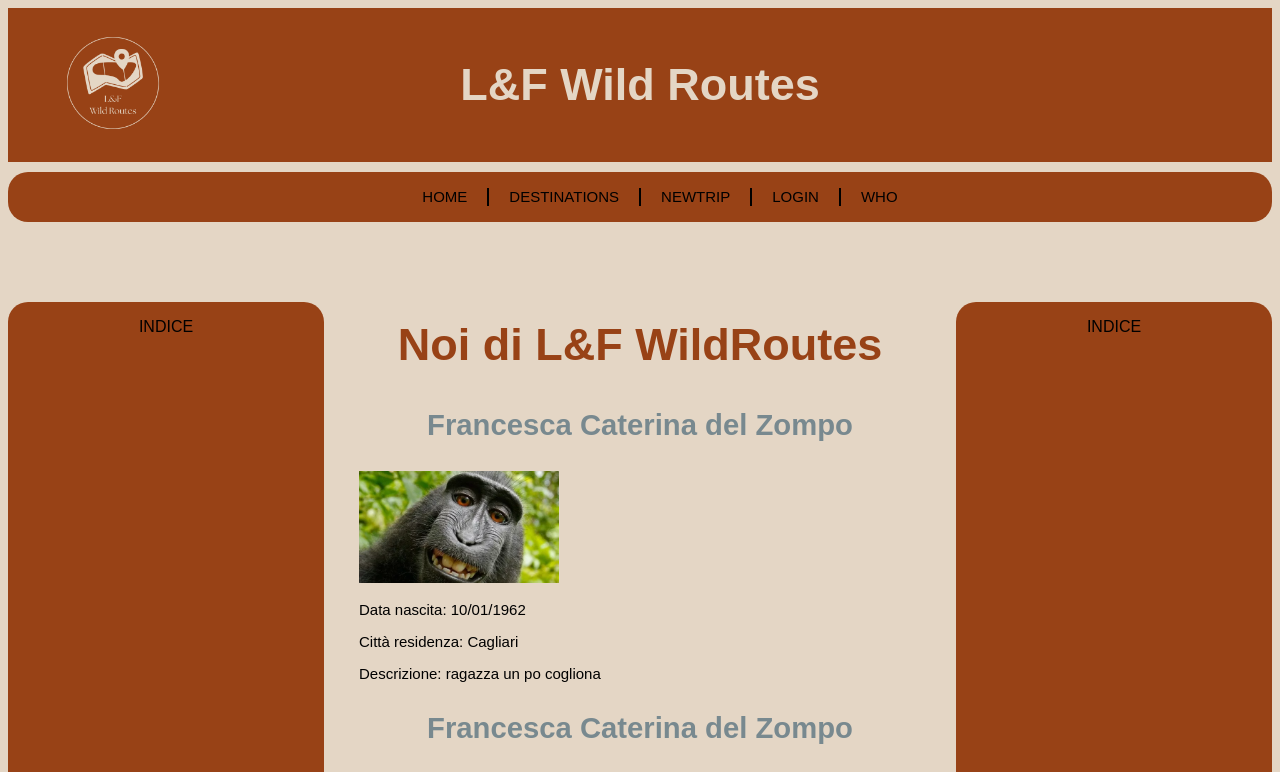
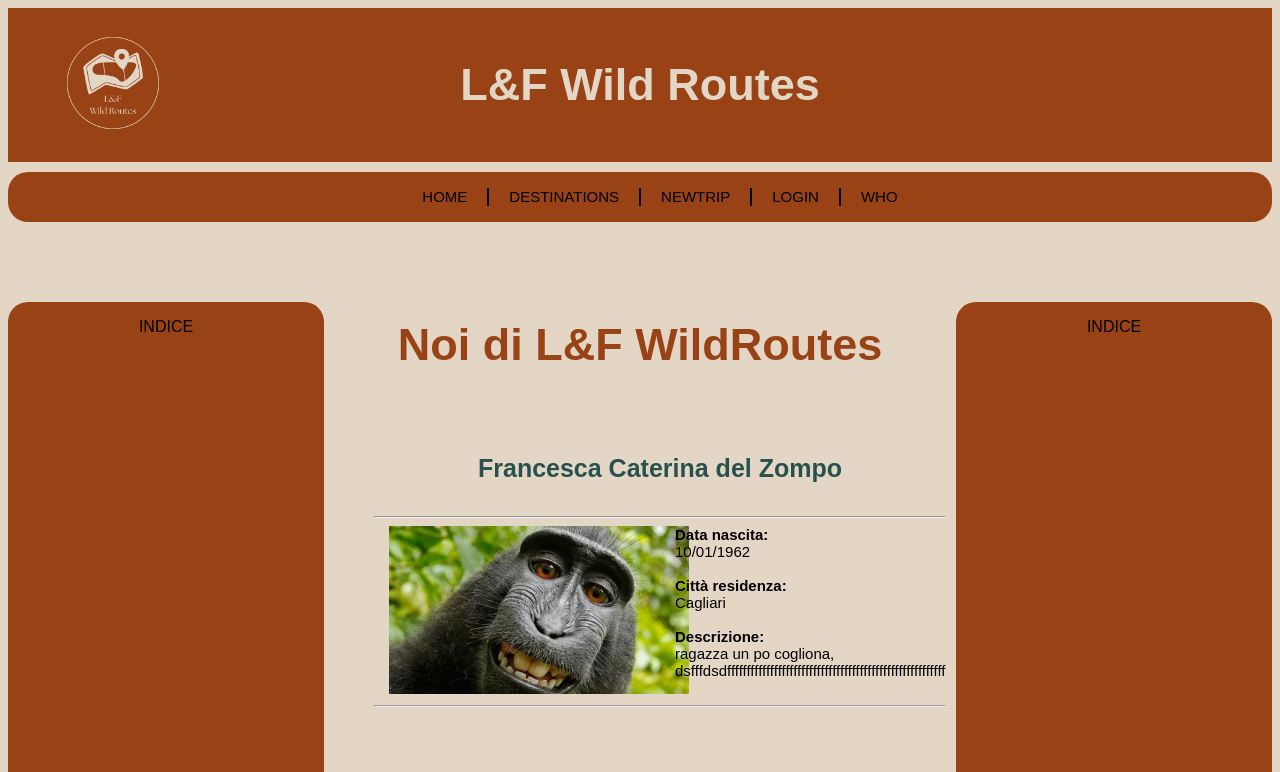
Before and after one commit to Leod55/L-f-Wild-Routes, a Vue app in the folder LFWildRoutes/: page /who in a window 1280 px wide. Shown: the top 772 px of the page. Built offline with nearby package versions, Linux system fonts and the light colour scheme.

Commit message:
Aggiustate GuideCard. AdCard va in aside? Perchè nel footer non mi mette padding top e bottom?

```diff
--- a/LFWildRoutes/src/assets/main.css
+++ b/LFWildRoutes/src/assets/main.css
@@ -1,46 +1,46 @@
-@import './base.css';
+@import "./base.css";
 
-*{
+* {
   box-sizing: border-box;
 }
-.col-1{
+.col-1 {
   width: 8.33%;
 }
-.col-2{
+.col-2 {
   width: 16.66%;
 }
-.col-3{
+.col-3 {
   width: 25%;
 }
-.col-4{
+.col-4 {
   width: 33.33%;
 }
-.col-5{
+.col-5 {
   width: 41.66%;
 }
-.col-6{
+.col-6 {
   width: 50%;
 }
-.col-7{
+.col-7 {
   width: 58.33%;
 }
-.col-8{
+.col-8 {
   width: 66.66%;
 }
-.col-9{
+.col-9 {
   width: 75%;
 }
-.col-10{
+.col-10 {
   width: 83.33%;
 }
-.col-11{
+.col-11 {
   width: 91.66%;
 }
-.col-12{
+.col-12 {
   width: 100%;
 }
 
-[class*="col-"]{
+[class*="col-"] {
   float: left;
   padding: 0 15x;
 }
@@ -60,17 +60,16 @@
   }
 }
 
-
-body{
+body {
   background: var(--secondary);
 }
 
-header{
+header {
   background: var(--primary);
   position: relative;
 }
 
-nav{
+nav {
   background: var(--primary);
   text-align: center;
   position: sticky;
@@ -81,16 +80,15 @@ nav{
   border-radius: 20px;
 }
 
-footer{
+footer {
   background: var(--quartiary);
   text-align: center;
-    margin-top:40px;
-    position:relative;
+  margin-top: 40px;
+  position: relative;
   bottom: 10px;
-    padding: 10px;
 }
 
-aside{
+aside {
   text-align: center;
   background: var(--primary);
   position: relative;
@@ -100,13 +98,17 @@ aside{
   height: 15cm;
 }
 
-h1,h2{
+h1,
+h2 {
   color: var(--primary);
   text-align: center;
   font-size: 45px;
 }
 
-h3,h4,h5,h6{
+h3,
+h4,
+h5,
+h6 {
   color: var(--tertiary);
 }
 
--- a/LFWildRoutes/src/components/DestinationCard.vue
+++ b/LFWildRoutes/src/components/DestinationCard.vue
@@ -1,50 +1,51 @@
-<script>
-</script>
+<script></script>
 
 <template>
-    <article class="section_article col-12"> <!--La class col-6 non so perche ma mi allinea in testo sotto l'immagine (come riferimento, anche se la tolgo e così), solo nelle colonne 3-6 anziche 3-9-->
+  <article class="section_article col-12">
+    <div class="row">
+      <h3 class="section_title">Grecia: 6 giorni di sogno</h3>
+    </div>
 
-        <div class="row"> <h3 class="section_title"> Grecia: 6 giorni di sogno </h3> </div>
+    <hr />
 
-        <hr>
+    <div class="section_content row">
+      <div class="col-6">
+        <img src="../assets/img/FotoGrecia2.jpg" alt="logo" height="500" />
+      </div>
 
-        <div class="section_content row">
+      <div class="col-6">
+        <b>Date:</b> <br />
+        Dal 29 giugno 2026 al 4 luglio 2026<br /><br />
 
-            <div class="col-6"> <img src="../assets/img/FotoGrecia2.jpg" alt="logo" height="500"> </div>
+        <!--Aggiungere, oltre al link per la pagina who, anche direttamente il collegamento al punto con id giusto (GuideCard di Francesca)-->
+        <b>Accompagnatore:</b> <br />
+        <RouterLink to="/who"> Francesca </RouterLink> <br /><br />
 
-            <div class="col-6">
+        <b>Prezzo:</b> <br />
+        800€ <br /><br />
 
-                <b>Date:</b> <br> Dal 29 giugno 2026 al 4 luglio 2026<br><br>
+        <b>Descrizione:</b> <br />
+        Scopri la Grecia come non l’hai mai vista: un viaggio di 6 giorni tra
+        paesaggi mozzafiato, rovine antiche e acque cristalline. <br />
+        Dimentica i resort: il nostro itinerario ti porta fuori rotta, tra
+        trekking, snorkeling in baie nascoste e serate sotto le stelle in
+        villaggi dove il tempo si è fermato.<br />
+        Non è solo vivrai un viaggio indimenticabile, ma avrai anche l'occasione
+        per uscire dalla tua zona di comfort e conoscere nuovi compagni di
+        viaggio!<br /><br />
 
-                <!--Aggiungere, oltre al link per la pagina who, anche direttamente il collegamento al punto con id giusto (GuideCard di Francesca)-->
-                <b>Accompagnatore:</b> <br> <RouterLink to="/who"> Francesca </RouterLink> <br><br>
+        <b>Extra:</b> <br />
+        -Volo A/R; <br />
+        -Alloggi caratteristici; <br />
+        -Bagaglio da stiva; <br />
+        -Assicurazione sanitaria; <br />
+        -Spostamenti interni; <br />
+        -Avventure proposte dalla nostra guida esperta. <br /><br />
+      </div>
+    </div>
 
-                <b>Prezzo:</b> <br> 800€ <br><br>
-
-                <b>Descrizione:</b> <br> Scopri la Grecia come non l’hai mai vista: un viaggio di 6 giorni tra paesaggi mozzafiato,
-                rovine antiche e acque cristalline. <br>
-                Dimentica i resort: il nostro itinerario ti porta fuori rotta,
-                tra trekking, snorkeling in baie nascoste e serate sotto le stelle in villaggi dove il tempo si è fermato.<br>
-                Non è solo vivrai un viaggio indimenticabile, ma avrai anche l'occasione per uscire dalla tua zona di comfort
-                e conoscere nuovi compagni di viaggio!<br><br>
-
-                <b>Extra:</b> <br>
-                -Volo A/R; <br>
-                -Alloggi caratteristici; <br>
-                -Bagaglio da stiva; <br>
-                -Assicurazione sanitaria; <br>
-                -Spostamenti interni; <br>
-                -Avventure proposte dalla nostra guida esperta. <br><br>
-
-            </div>
-
-        </div>
-
-        <hr>
-
-    </article>
+    <hr />
+  </article>
 </template>
 
-<style>
-
-</style>
+<style></style>
--- a/LFWildRoutes/src/components/GuideCard.vue
+++ b/LFWildRoutes/src/components/GuideCard.vue
@@ -1,30 +1,39 @@
-<script>
-</script>
+<script></script>
 
 <template>
+  <article class="section_article col-12">
+    <div class="row">
+      <h3 class="section_title">Francesca Caterina del Zompo</h3>
+    </div>
 
-    <article class="section_article">
+    <hr />
 
-        <div class="section_title"> <h3>Francesca Caterina del Zompo</h3> </div>
+    <div class="section_content row">
+      <div class="col-6">
+        <a href="/">
+          <img
+            src="../assets/img/scimmia.png"
+            alt="fotofrancesca"
+            width="300"
+          />
+        </a>
+      </div>
 
-        <div class="section_content">
+      <div class="col-6">
+        <b>Data nascita:</b><br />
+        10/01/1962<br /><br />
 
-            <a href="/">
-                <img src="../assets/img/scimmia.png" alt="fotofrancesca" width="200">
-            </a>
+        <b>Città residenza:</b><br />
+        Cagliari<br /><br />
 
-            <p>Data nascita: 10/01/1962</p>
+        <b>Descrizione:</b><br />
+        ragazza un po cogliona,
+        dsfffdsdffffffffffffffffffffffffffffffffffffffffffffffffffffffff<br /><br />
+      </div>
+    </div>
 
-            <p>Città residenza: Cagliari</p>
-
-            <p>Descrizione: ragazza un po cogliona</p>
-
-        </div>
-
-    </article>
-
+    <hr />
+  </article>
 </template>
 
-<style>
-
-</style>
+<style></style>
```
Lines whose indentation alone changed are shown as unchanged.
